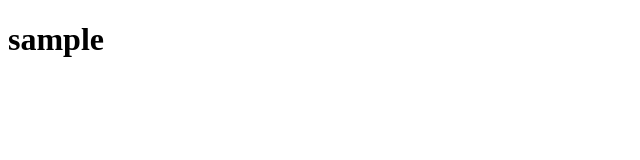
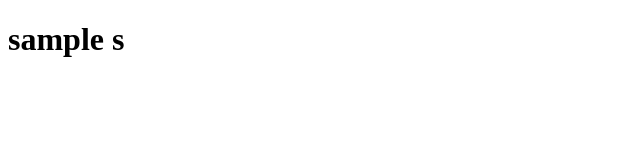
Before and after one commit to mdsalik728/project-2, a plain HTML site: page index.html in a window 1280 px wide. Shown: the full height of the page, 0-640 px from the left. Drawn offline with Linux system fonts and the light colour scheme.

Commit message:
changes done

```diff
--- a/index.html
+++ b/index.html
@@ -5,7 +5,7 @@
     <meta http-equiv="X-UA-Compatible" content="IE=edge">
     <meta name="viewport" content="width=got, initial-scale=1.0">
     <title>Document</title>
-    <h1>sample</h1>
+    <h1>sample s</h1>
 </head>
 <body>
 
```
